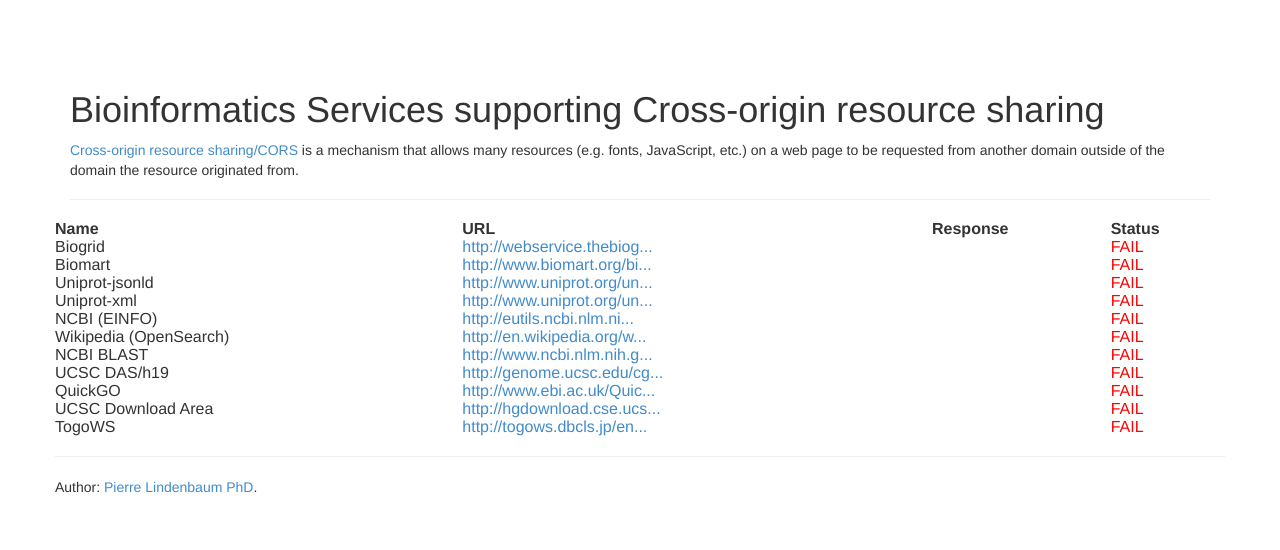
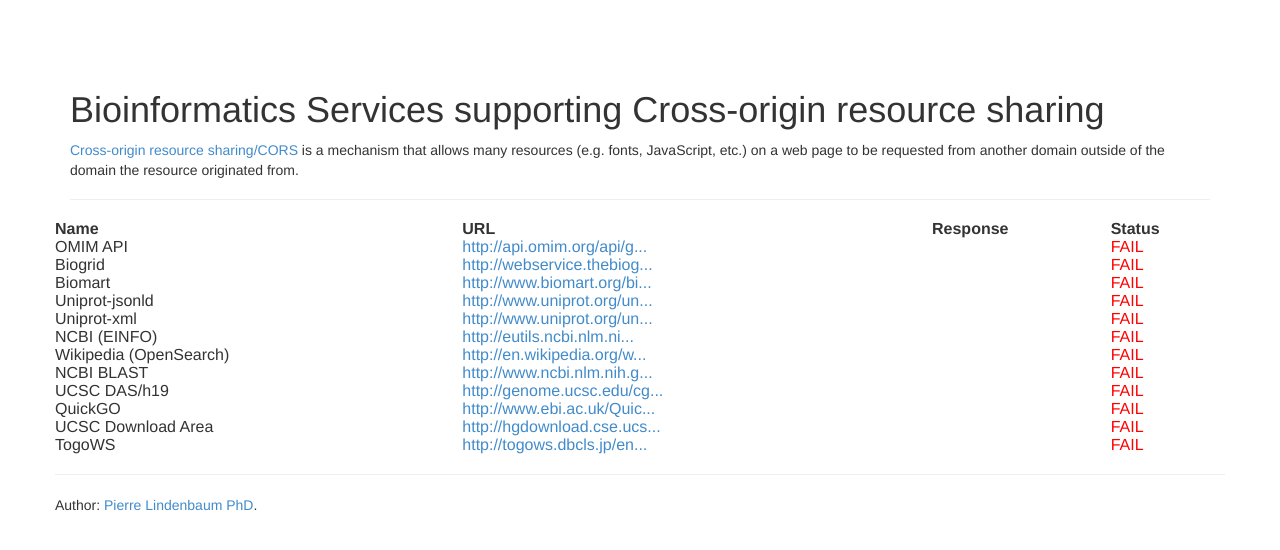
Before and after one commit to lindenb/lindenb.github.com, a plain HTML site: page pages/cors/index.html in a window 1280 px wide. Drawn offline with Linux system fonts and the light colour scheme; no server answers.

Commit message:
Update index.html

```diff
--- a/pages/cors/index.html
+++ b/pages/cors/index.html
@@ -11,6 +11,10 @@
 <script>
 var targetIndex=-1;
 var TARGETS=[
+	{
+		"name":"OMIM API",
+		"url":"http://api.omim.org/api/geneMap/search?search=kinase&start=0&limit=20"
+	},
 	{
 	"name":"Biogrid",
 	"url":"http://webservice.thebiogrid.org/interactions/"
```
